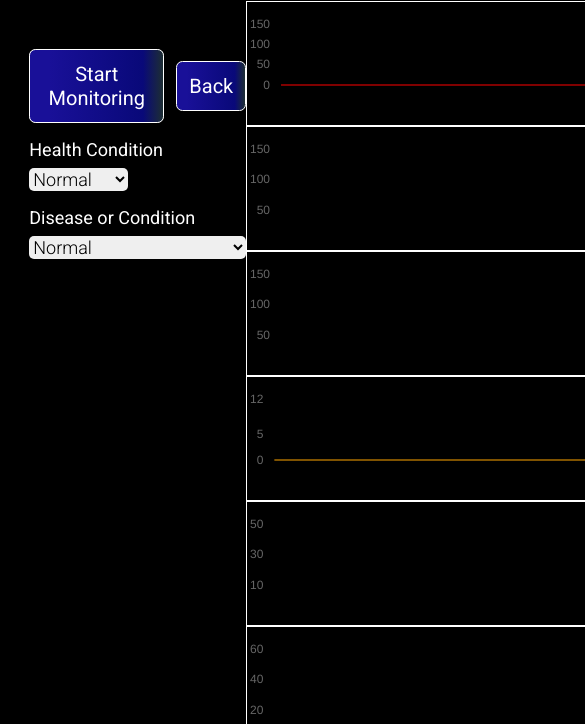
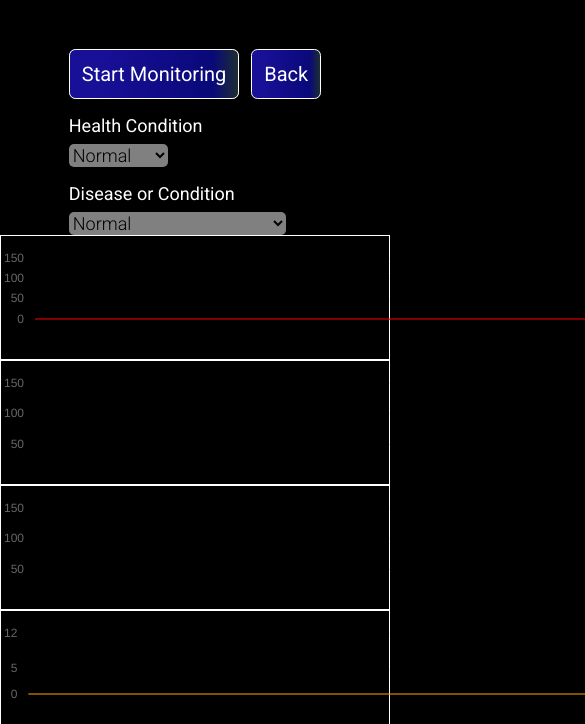
Before and after one commit to Asad-Abbas0009/one-simulation, a plain HTML site: page client/teachers.html in a window 390 px wide. Shown: the part 120-844 px from the top of the page, 585 px wide, since content can reach past the window. Drawn offline with nearby package versions, Linux system fonts and the light colour scheme.

Commit message:
dsdsdgdsg

```diff
--- a/client/teachers1.css
+++ b/client/teachers1.css
@@ -123,6 +123,7 @@ select{
     font-family: "Roboto", sans-serif;
     font-weight: 300;
     border-radius: 5px;
+    background-color: grey;
 }
 .graph-value{
     display: flex;
@@ -147,3 +148,9 @@ select{
     margin-right: 15px;
     font-size: 30px;
 }
+@media (max-width: 768px) {
+    .main-container {
+       flex-direction: column;
+       width: 100%;
+    }
+  }
```
